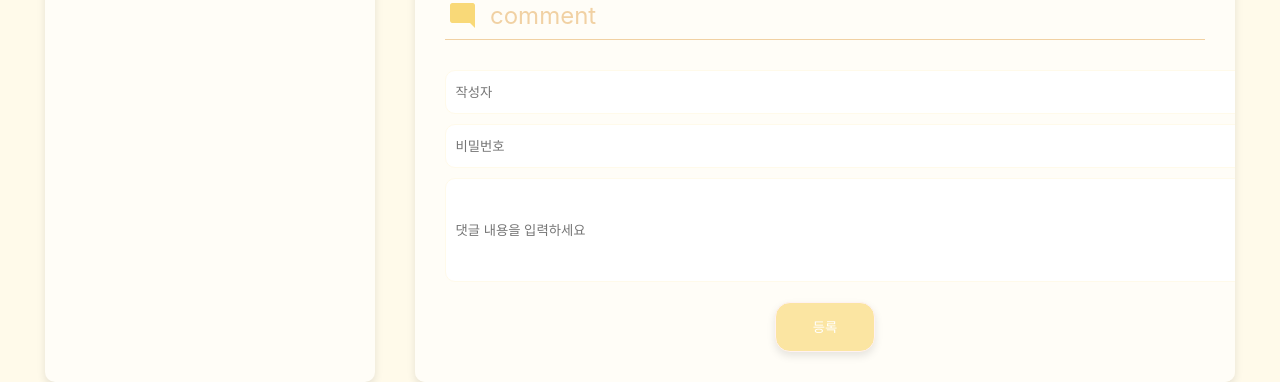
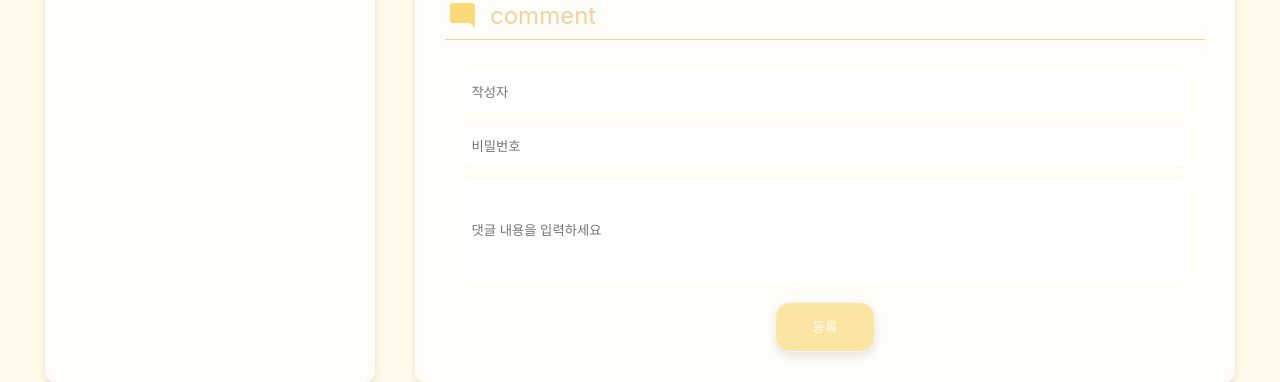
Before and after one commit to Theeojeong/AI-Influencer, a React (Create React App) app in the folder frontend/: page /blog/eee in a window 1280 px wide. Shown: the part 849-1231 px from the top of the page. Built offline with nearby package versions, Linux system fonts and the light colour scheme.

Commit message:
comment form edit

```diff
--- a/frontend/src/components/Write.js
+++ b/frontend/src/components/Write.js
@@ -239,22 +239,27 @@ const styles = {
     },
 
     commentForm: {
+        display: "flex",
+        flexDirection: "column",
         justifyContent: "center",
         alignItems: "center",
         textAlign: "center",
-        marginTop: "30px"
+        marginTop: "30px",
+        width: "100%"
 
     },
 
     input: {
-        width: "1300px",
+        width: "95%",
+        maxWidth: "1300px",
         height: "40px",
         marginBottom: "10px",
         borderRadius: "10px",
         border: "1px solid #FFFAEA", // 테두리 색상 및 굵기 변경
     },
     textarea: {
-        width: "1300px",
+        width: "95%",
+        maxWidth: "1300px",
         height: "100px",
         borderRadius: "10px",
         border: "1px solid #FFFAEA", // 테두리 색상 및 굵기 변경
```
